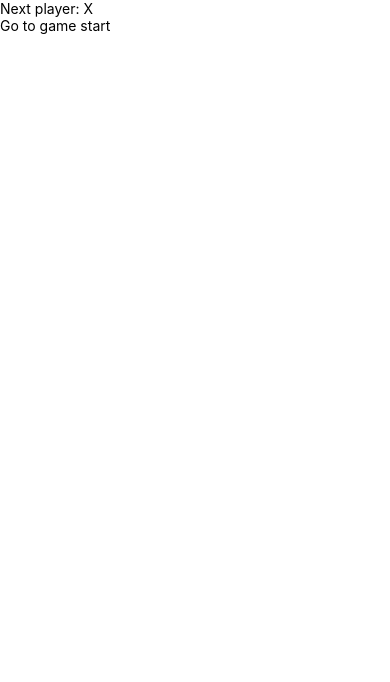
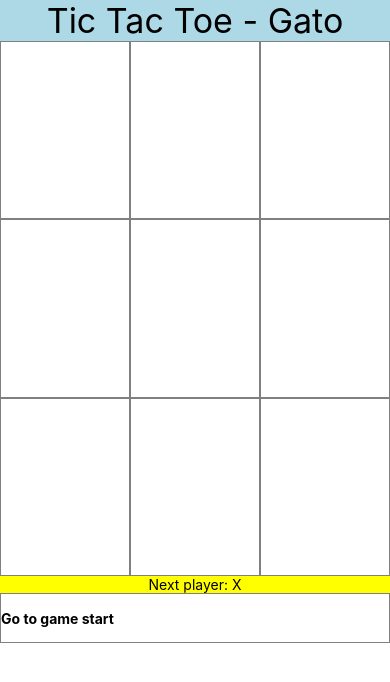
Before and after one commit to chaotive/ts-reactnative-playground, a React Native app: screen / in a window 390 px wide. Shown: the top 682 px of the page. Built offline with nearby package versions, Linux system fonts and the light colour scheme.

Commit message:
Tic Tac Toe as a native App works!

```diff
--- /dev/null
+++ b/src/main/ts/react/components/generic/DynamicButton.tsx
@@ -0,0 +1,33 @@
+import * as React from 'react';
+import {StyleSheet, Text, TouchableOpacity} from 'react-native';
+
+interface DynamicButtonProps {
+  value: string,
+  onPress: () => any,
+  containerStyle?: StyleSheet,
+  textStyle?: StyleSheet
+}
+
+export function DynamicButton(props: DynamicButtonProps) {
+  const containerStyle = [style.containerBase].concat(props.containerStyle);
+  const textStyle = [style.textBase].concat(props.textStyle);
+
+  return (
+    <TouchableOpacity style={containerStyle} onPress={props.onPress}>
+      <Text style={textStyle}>{props.value}</Text>
+    </TouchableOpacity>
+  )
+}
+
+const style: StyleSheet = StyleSheet.create({
+  containerBase: {
+    justifyContent: 'center',
+    minWidth: 50,
+    minHeight: 50,
+    borderColor: 'gray',
+    borderWidth: 1
+  },
+  textBase: {
+    fontWeight: 'bold'
+  }
+});
--- a/src/main/ts/react/components/ticTacToe/Board.tsx
+++ b/src/main/ts/react/components/ticTacToe/Board.tsx
@@ -1,12 +1,13 @@
 import * as React from "react";
 import {View} from 'react-native';
 import {Square} from "./functional/Square";
+import styles from "../../styles/ticTacToe";
 
 export type Squares = string[]
 
 interface BoardProps {
   squares: Squares,
-    onClick: (i: number) => any
+  onPress: (i: number) => any
 }
 
 export class Board extends React.Component<BoardProps> {
@@ -14,30 +15,31 @@ export class Board extends React.Component<BoardProps> {
     return (
       <Square
         value={this.props.squares[i]}
-                onClick={this.props.onClick.bind(this,i)}
+        onPress={this.props.onPress.bind(this,i)}
       />
     );
   }
 
   render() {
     return (
-            <View>
-                <View className="board-row">
+      <View style={styles.board}>
+        <View style={styles.boardRow}>
           {this.renderSquare(0)}
           {this.renderSquare(1)}
           {this.renderSquare(2)}
         </View>
-                <View className="board-row">
+        <View style={styles.boardRow}>
           {this.renderSquare(3)}
           {this.renderSquare(4)}
           {this.renderSquare(5)}
         </View>
-                <View className="board-row">
+        <View style={styles.boardRow}>
           {this.renderSquare(6)}
           {this.renderSquare(7)}
           {this.renderSquare(8)}
         </View>
       </View>
+
     );
   }
 }
--- a/src/main/ts/react/components/ticTacToe/Game.tsx
+++ b/src/main/ts/react/components/ticTacToe/Game.tsx
@@ -2,7 +2,8 @@ import * as React from "react";
 import {Board, Squares} from "./Board";
 import * as TicTacToe from "../../../game/TicTacToe";
 import styles from "../../styles/ticTacToe";
-import { TouchableOpacity, FlatList, Button, Text, View } from 'react-native';
+import {FlatList, Text, View} from 'react-native';
+import {DynamicButton} from "../generic/DynamicButton";
 
 interface GameState {
   history: Squares[],
@@ -25,26 +26,15 @@ export default class Game extends React.Component<any, GameState> {
     const current = history[this.state.stepNumber];
     const winner = TicTacToe.calculateWinner(current);
 
-    const oldMoves = history.map((step, move) => {
-      const desc = move ?
-        'Go to move #' + move :
-        'Go to game start';
-      return (
-        <li key={move}>
-          <Button onClick={this.jumpTo.bind(this,move)}>{desc}</Button>
-        </li>
-      );
+    const historyData = history.map( (step, move) => {
+      return {step: step, key: move}
     });
-
-    const historyData = history.map( (step, move) => {return {step: step, key: move}});
     const moveCmp = ({item}) => {
       const desc = item.key ?
         'Go to move #' + item.key :
         'Go to game start';
       return (
-        <TouchableOpacity onPress={this.jumpTo.bind(this,item.key)}>
-          <Text>{desc}</Text>
-        </TouchableOpacity>
+        <DynamicButton onPress={this.jumpTo.bind(this,item.key)} value={desc}/>
       );
     };
 
@@ -63,15 +53,16 @@ export default class Game extends React.Component<any, GameState> {
     }
 
     return (
-      <View className="game">
-        <View className="game-board">
+      <View style={styles.game}>
+        <View style={styles.gameTitle}><Text style={styles.gameTitleText}>Tic Tac Toe - Gato</Text></View>
+        <View style={styles.gameBoard}>
           <Board
             squares={current}
-            onClick={this.handleClick}
+            onPress={this.handleClick}
           />
         </View>
-        <View className="game-info">
-          <View><Text>{status}</Text></View>
+        <View style={styles.gameInfo}>
+          <View style={styles.gameInfoStatus}><Text>{status}</Text></View>
           <View>{moves}</View>
         </View>
       </View>
@@ -79,7 +70,7 @@ export default class Game extends React.Component<any, GameState> {
   }
 
   handleClick = (i: number) => {
-    console.warn("clicked " + i);
+    //console.warn("clicked " + i);
     const history = this.state.history.slice(0, this.state.stepNumber + 1);
     const current = history[history.length - 1];
     const squares = current.slice();
--- a/src/main/ts/react/components/ticTacToe/functional/Square.tsx
+++ b/src/main/ts/react/components/ticTacToe/functional/Square.tsx
@@ -1,15 +1,19 @@
 import * as React from 'react';
-import {Text, TouchableOpacity} from 'react-native';
+import {DynamicButton} from "../../generic/DynamicButton";
+import styles from "../../../styles/ticTacToe";
 
 interface SquareProps {
     value: string,
-    onClick: () => any
+    onPress: () => any
 }
 
 export function Square(props: SquareProps) {
     return (
-        <TouchableOpacity className="square" onPress={props.onClick}>
-          <Text>{props.value}</Text>
-        </TouchableOpacity>
+        <DynamicButton
+          containerStyle={styles.squareContainer}
+          textStyle={styles.squareText}
+          onPress={props.onPress}
+          value={props.value}
+        />
     )
 }
--- a/src/main/ts/react/styles/ticTacToe.tsx
+++ b/src/main/ts/react/styles/ticTacToe.tsx
@@ -1,12 +1,43 @@
-import { StyleSheet} from 'react-native';
+import {StyleSheet} from 'react-native';
 
 const styles = StyleSheet.create({
-    container: {
-        flex: 1,
-        backgroundColor: '#fff',
-        alignItems: 'center',
-        justifyContent: 'center',
-    },
+  game: {
+    flex: 1,
+  },
+  gameTitle: {
+    alignItems: 'center',
+    backgroundColor: 'lightblue'
+  },
+  gameTitleText: {
+    fontSize: 34
+  },
+  gameBoard: {
+    flex: 2,
+  },
+  gameInfo: {
+    flex: 1
+  },
+  gameInfoStatus: {
+    alignItems: 'center',
+    backgroundColor:'yellow'
+  },
+  board: {
+    flex: 1,
+    flexDirection: 'column'
+  },
+  boardRow: {
+    flex: 1,
+    flexDirection: 'row'
+  },
+  squareContainer: {
+    flex: 1,
+    flexDirection: 'column',
+    alignItems: 'center'
+    //justifyContent: 'center'
+  },
+  squareText: {
+    fontSize: 50
+  }
 });
 
 export default styles;
```
Lines whose indentation alone changed are shown as unchanged.
